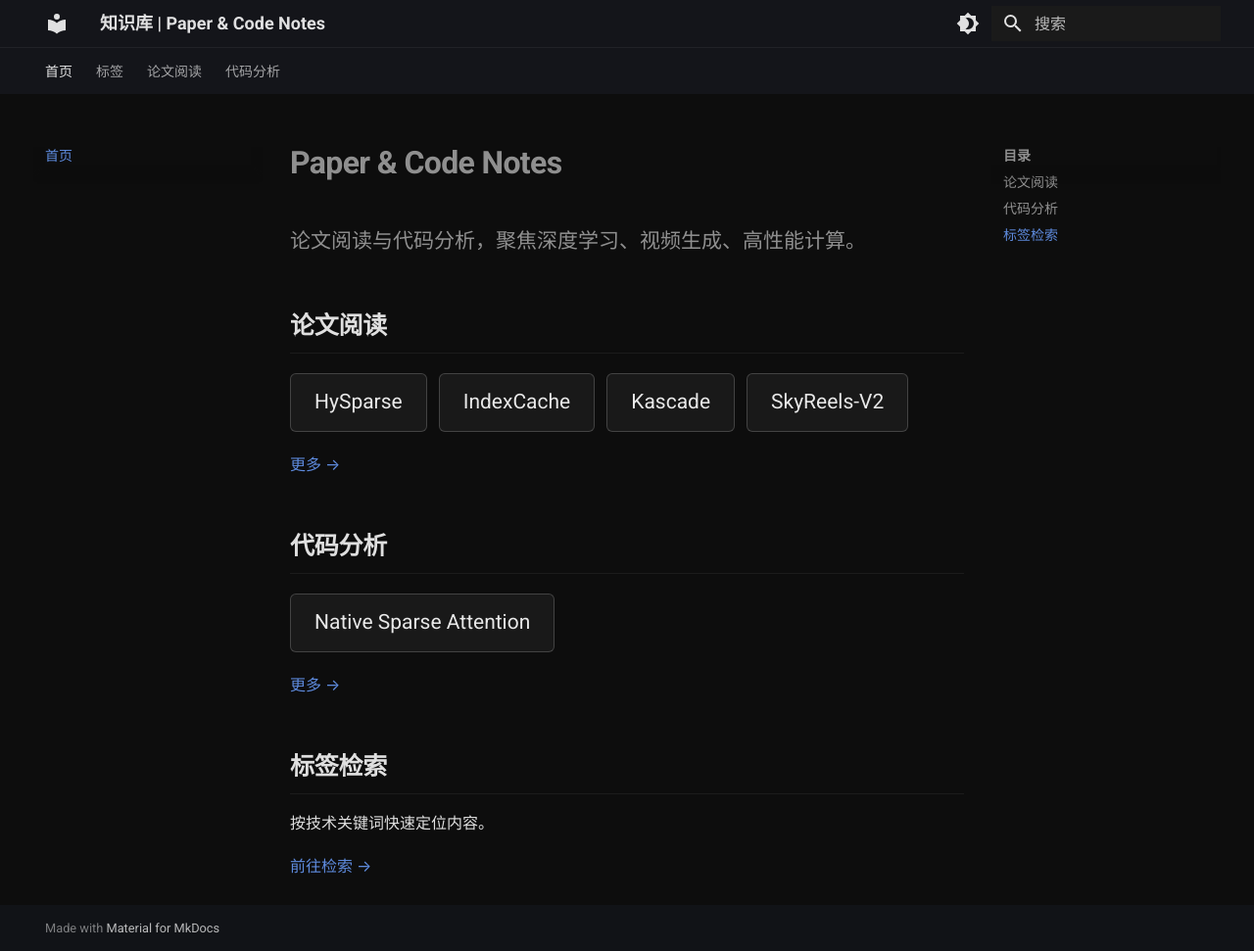
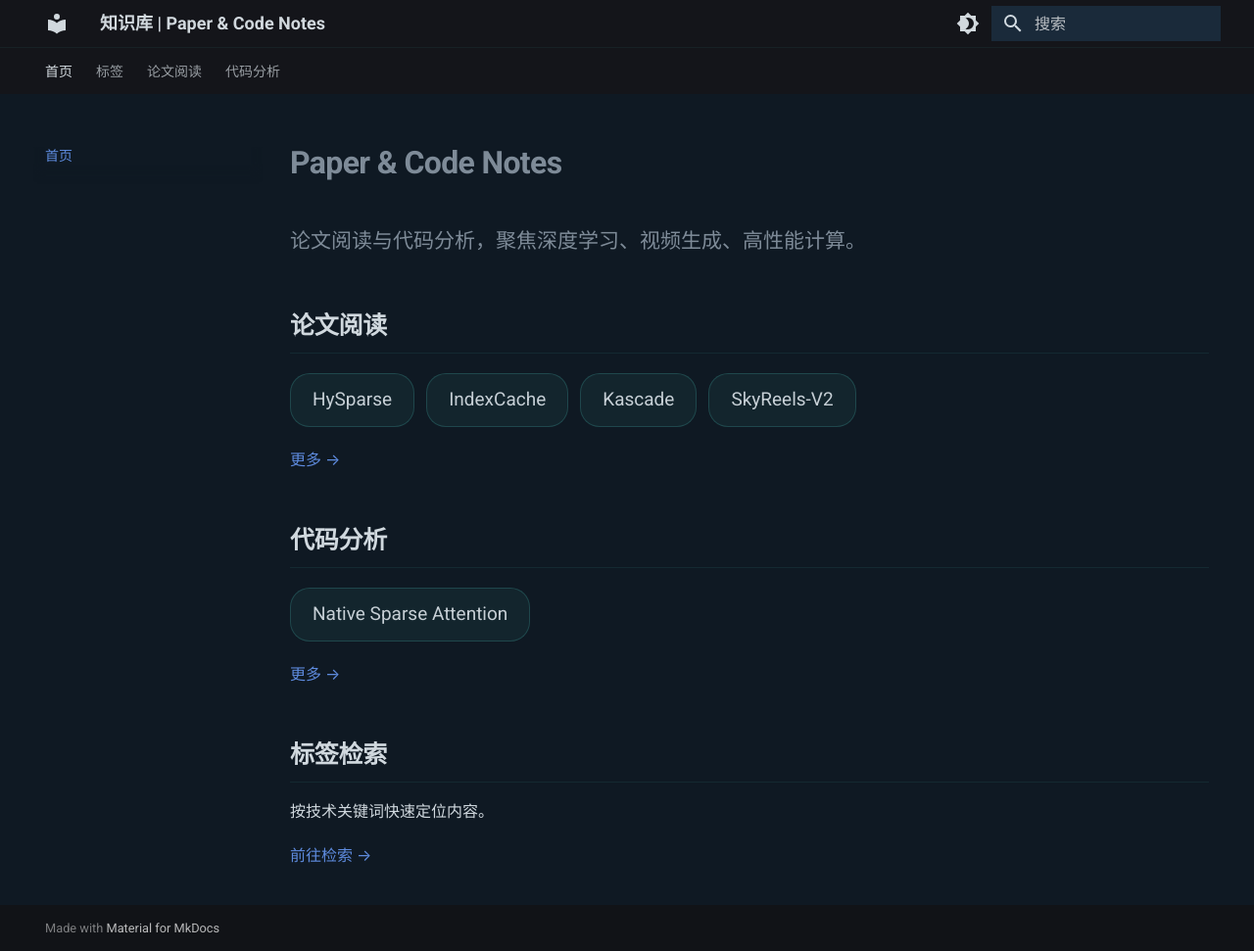
Before and after one commit to YouHuang67/paper-code-notes, an MkDocs documentation site: the page built from docs/index.md, in a window 1280 px wide and 971 px high. Shown: the whole window at 98% size. Built offline with MkDocs 1.6.1 and Material for MkDocs 9.7.7, drawn with Linux system fonts in a browser that asks for light colours.

Commit message:
update: deep blue theme with pill tags and hide homepage toc

```diff
--- a/docs/stylesheets/extra.css
+++ b/docs/stylesheets/extra.css
@@ -1,18 +1,18 @@
 /* === Dark theme overrides === */
 [data-md-color-scheme="slate"] {
-  --md-default-bg-color: #0d0d0d;
-  --md-default-bg-color--light: #141414;
-  --md-default-bg-color--lighter: #1a1a1a;
-  --md-default-bg-color--lightest: #222222;
-  --md-default-fg-color: rgba(255, 255, 255, 0.87);
-  --md-default-fg-color--light: rgba(255, 255, 255, 0.54);
-  --md-default-fg-color--lighter: rgba(255, 255, 255, 0.32);
-  --md-default-fg-color--lightest: rgba(255, 255, 255, 0.12);
-  --md-accent-fg-color: #4fd1c5;
-  --md-typeset-a-color: #4fd1c5;
-  --md-primary-fg-color: #0d0d0d;
-  --md-primary-bg-color: rgba(255, 255, 255, 0.87);
-  --md-code-bg-color: #141414;
+  --md-default-bg-color: #0f1923;
+  --md-default-bg-color--light: #152231;
+  --md-default-bg-color--lighter: #1a2a3a;
+  --md-default-bg-color--lightest: #243444;
+  --md-default-fg-color: rgba(230, 237, 243, 0.9);
+  --md-default-fg-color--light: rgba(200, 215, 230, 0.6);
+  --md-default-fg-color--lighter: rgba(180, 200, 220, 0.35);
+  --md-default-fg-color--lightest: rgba(160, 185, 210, 0.15);
+  --md-accent-fg-color: #5ce0d2;
+  --md-typeset-a-color: #5ce0d2;
+  --md-primary-fg-color: #0f1923;
+  --md-primary-bg-color: rgba(230, 237, 243, 0.9);
+  --md-code-bg-color: #152231;
 }
 
 /* === Typography === */
@@ -48,8 +48,8 @@
 }
 
 .md-typeset a:hover {
-  opacity: 0.8;
-  text-decoration: underline;
+  opacity: 0.85;
+  text-decoration: none;
 }
 
 /* "more" links */
@@ -68,8 +68,8 @@
 
 /* === Header bar === */
 .md-header {
-  background-color: #0d0d0d;
-  box-shadow: 0 1px 0 rgba(255, 255, 255, 0.06);
+  background-color: #0a1219;
+  box-shadow: 0 1px 0 rgba(92, 224, 210, 0.06);
 }
 
 /* === Sidebar === */
@@ -77,63 +77,65 @@
   background: transparent;
 }
 
-/* === Content area cards (homepage sections) === */
+/* === Content sections h2 separator === */
 [data-md-color-scheme="slate"] .md-typeset h2 {
   padding-bottom: 0.4em;
-  border-bottom: 1px solid rgba(255, 255, 255, 0.06);
+  border-bottom: 1px solid rgba(92, 224, 210, 0.08);
 }
 
 /* === Code blocks === */
 [data-md-color-scheme="slate"] .md-typeset code {
-  background: #1a1a1a;
-  color: #e0e0e0;
+  background: #1a2a3a;
+  color: #d4e4f0;
 }
 
 [data-md-color-scheme="slate"] .md-typeset pre {
-  background: #111111;
-  border: 1px solid rgba(255, 255, 255, 0.06);
-  border-radius: 6px;
+  background: #121e2c;
+  border: 1px solid rgba(92, 224, 210, 0.08);
+  border-radius: 8px;
 }
 
 /* === Nav tabs === */
 .md-tabs {
-  background-color: #0d0d0d;
+  background-color: #0a1219;
 }
 
 /* === Search === */
 [data-md-color-scheme="slate"] .md-search__input {
-  background-color: #1a1a1a;
+  background-color: #1a2a3a;
 }
 
 /* === Footer === */
 .md-footer {
-  background-color: #0d0d0d;
+  background-color: #0a1219;
 }
 
-/* === Tag search refinements for dark theme === */
+/* === Tag search === */
 [data-md-color-scheme="slate"] #tag-search-input {
-  background: #141414;
-  border-color: rgba(255, 255, 255, 0.1);
-  border-radius: 6px;
+  background: #152231;
+  border-color: rgba(92, 224, 210, 0.15);
+  border-radius: 20px;
+  padding: 0.6rem 1.2rem;
 }
 
 [data-md-color-scheme="slate"] #tag-search-input:focus {
-  border-color: #4fd1c5;
-  box-shadow: 0 0 0 2px rgba(79, 209, 197, 0.15);
+  border-color: #5ce0d2;
+  box-shadow: 0 0 0 2px rgba(92, 224, 210, 0.12);
 }
 
 [data-md-color-scheme="slate"] .tag-search-card {
-  background: #141414;
-  border-color: rgba(255, 255, 255, 0.06);
-  border-radius: 6px;
-  transition: border-color 0.15s;
+  background: #152231;
+  border-color: rgba(92, 224, 210, 0.08);
+  border-radius: 10px;
+  transition: border-color 0.15s, box-shadow 0.15s;
 }
 
 [data-md-color-scheme="slate"] .tag-search-card:hover {
-  border-color: rgba(255, 255, 255, 0.15);
+  border-color: rgba(92, 224, 210, 0.2);
+  box-shadow: 0 2px 12px rgba(0, 0, 0, 0.3);
 }
 
-/* === Homepage inline items === */
+/* === Homepage inline items (pill tags) === */
 .home-items {
   display: flex;
   flex-wrap: wrap;
@@ -143,33 +145,38 @@
 
 .home-item {
   display: inline-block;
-  padding: 0.5rem 1.2rem;
-  background: rgba(255, 255, 255, 0.05);
-  border: 1px solid rgba(255, 255, 255, 0.18);
-  border-radius: 6px;
-  font-size: 1.05rem;
-  color: rgba(255, 255, 255, 0.9) !important;
+  padding: 0.45rem 1.1rem;
+  background: rgba(92, 224, 210, 0.06);
+  border: 1px solid rgba(92, 224, 210, 0.18);
+  border-radius: 20px;
+  font-size: 0.95rem;
+  color: rgba(230, 237, 243, 0.85) !important;
   text-decoration: none !important;
-  transition: border-color 0.15s, background 0.15s, color 0.15s;
+  transition: all 0.15s;
 }
 
 .home-item:hover {
-  border-color: #4fd1c5;
-  background: rgba(79, 209, 197, 0.08);
-  color: #4fd1c5 !important;
+  border-color: #5ce0d2;
+  background: rgba(92, 224, 210, 0.12);
+  color: #5ce0d2 !important;
   opacity: 1 !important;
 }
 
-/* === MkDocs tags plugin list (below search box) === */
+/* === MkDocs tags plugin list === */
 [data-md-color-scheme="slate"] .md-tags a.md-tag {
-  background: #1a1a1a;
+  background: #1a2a3a;
   color: var(--md-default-fg-color--light);
-  border: 1px solid rgba(255, 255, 255, 0.08);
-  border-radius: 4px;
+  border: 1px solid rgba(92, 224, 210, 0.1);
+  border-radius: 20px;
   transition: border-color 0.15s, color 0.15s;
 }
 
 [data-md-color-scheme="slate"] .md-tags a.md-tag:hover {
-  border-color: #4fd1c5;
-  color: #4fd1c5;
+  border-color: #5ce0d2;
+  color: #5ce0d2;
 }
+
+/* === Hide right TOC on homepage === */
+.md-content[data-md-component="content"] .md-typeset h1:first-child {
+  margin-top: 0;
+}
--- a/mkdocs.yml
+++ b/mkdocs.yml
@@ -59,7 +59,7 @@
   - https://cdn.jsdelivr.net/npm/mathjax@3/es5/tex-mml-chtml.js
 
 extra_css:
-  - stylesheets/extra.css?v=3
+  - stylesheets/extra.css?v=4
   - stylesheets/tag_search.css?v=2
 
 nav:
```
Also changed, not shown: docs/index.md (+5 -0 lines).
